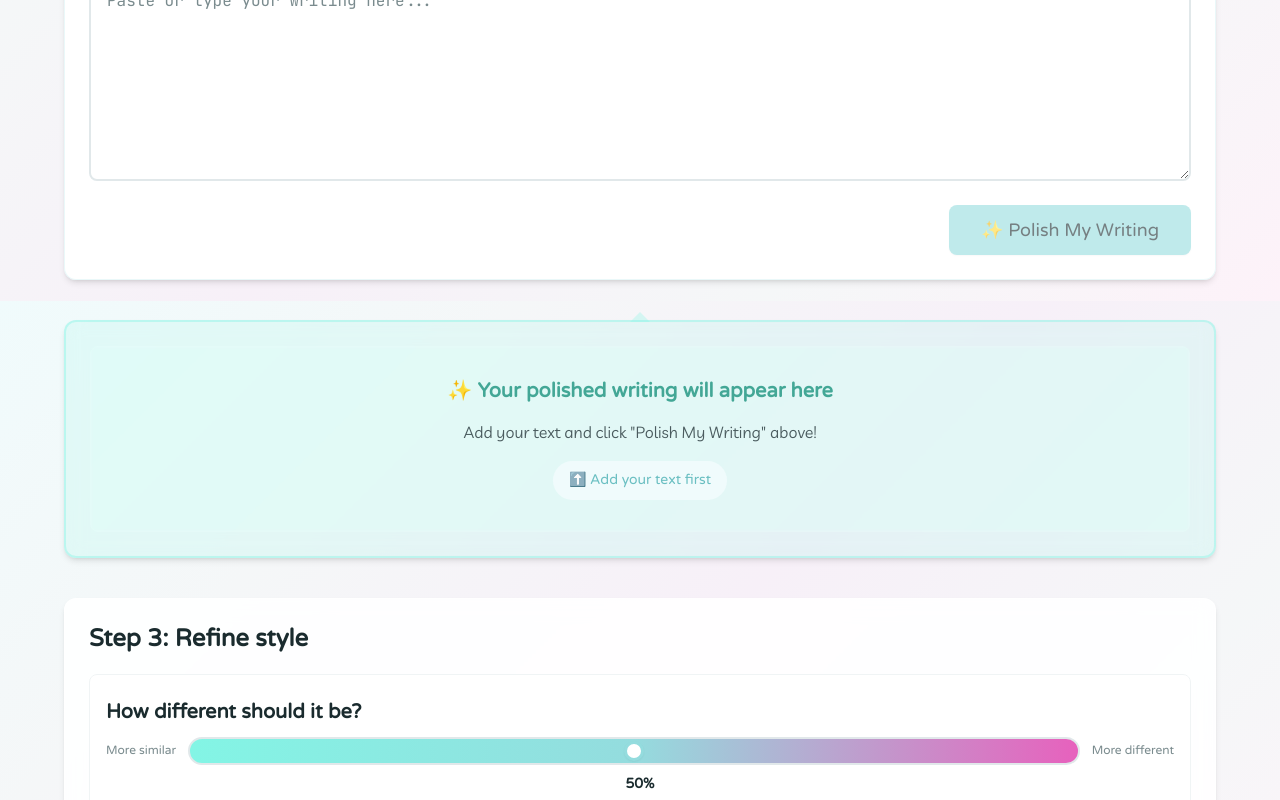
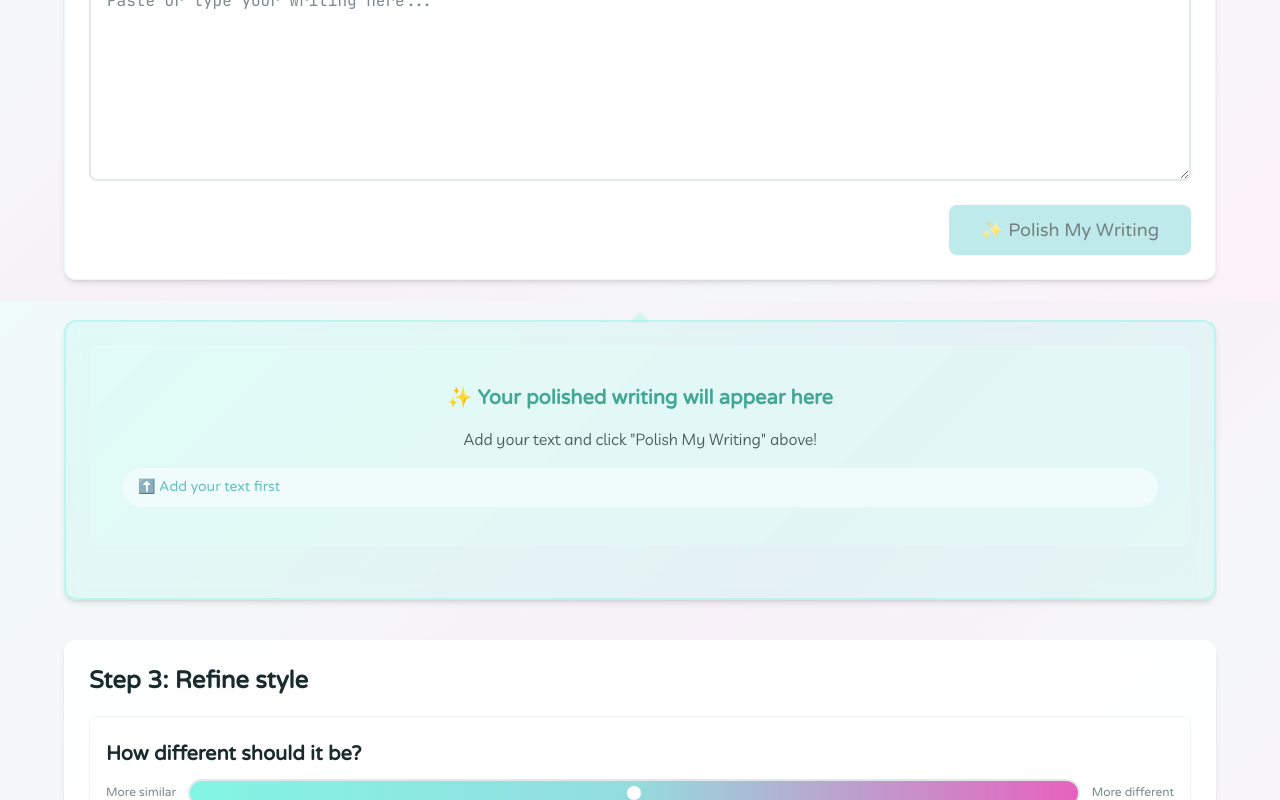
Before and after one commit to cd-space-dot-dot/web-copy-polisher-frontend, a React (Vite) app: page / in a window 1280 px wide. Shown: the part 499-1299 px from the top of the page. Built offline with nearby package versions, Linux system fonts and the light colour scheme; a web font is replaced by a local one.

Commit message:
output container jumping height fix

```diff
--- a/src/index.css
+++ b/src/index.css
@@ -340,6 +340,7 @@ button:focus {
   backdrop-filter: blur(10px);
   border: 2px dashed rgba(199, 146, 202, 0.4);
   box-shadow: var(--shadow-sm);
+  min-height: 280px; /* Consistent height to prevent content jumping */
 }
 
 /* When loading, reduce the purple border opacity for better loader visibility */
@@ -384,6 +385,10 @@ button:focus {
   background: rgba(255, 255, 255, 0.3); /* Subtle white overlay for readability */
   backdrop-filter: blur(2px); /* Slight blur to soften background */
   border-radius: var(--radius);
+  min-height: 200px; /* Prevent content jumping when placeholder disappears */
+  display: flex;
+  flex-direction: column;
+  justify-content: center;
 }
 
 .output-placeholder h3 {
```
